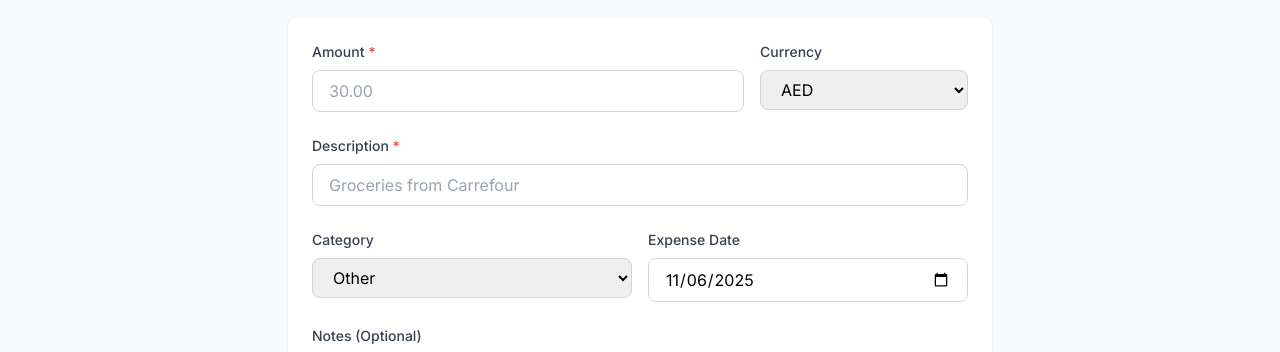
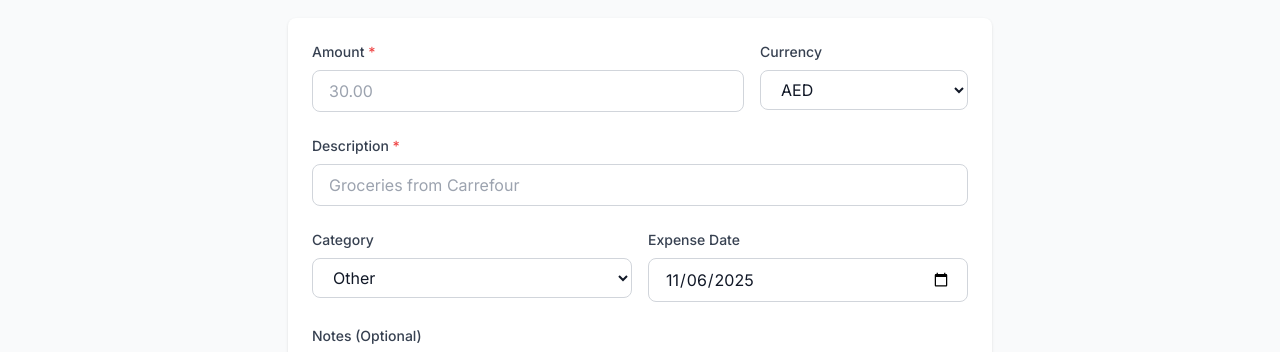
Before and after one commit to ashiwanikumar/flatmate-expense-tracker-landingpage, a Next.js app: page /expenses/add in a window 1280 px wide. Shown: the part 205-557 px from the top of the page. Built offline with nearby package versions, Linux system fonts and the light colour scheme; no server answers.

Commit message:
fix: text visible under expense add

```diff
--- a/app/expenses/add/page.tsx
+++ b/app/expenses/add/page.tsx
@@ -180,7 +180,7 @@
                   value={formData.amount}
                   onChange={handleInputChange}
                   required
-                  className="w-full px-4 py-2 border border-gray-300 rounded-lg focus:ring-2 focus:ring-purple-500 focus:border-transparent"
+                  className="w-full px-4 py-2 border border-gray-300 rounded-lg focus:ring-2 focus:ring-purple-500 focus:border-transparent bg-white text-gray-900"
                   placeholder="30.00"
                 />
               </div>
@@ -193,7 +193,7 @@
                   name="currency"
                   value={formData.currency}
                   onChange={handleInputChange}
-                  className="w-full px-4 py-2 border border-gray-300 rounded-lg focus:ring-2 focus:ring-purple-500 focus:border-transparent"
+                  className="w-full px-4 py-2 border border-gray-300 rounded-lg focus:ring-2 focus:ring-purple-500 focus:border-transparent bg-white text-gray-900"
                 >
                   <option value="AED">AED</option>
                   <option value="USD">USD</option>
@@ -216,7 +216,7 @@
                 onChange={handleInputChange}
                 required
                 maxLength={500}
-                className="w-full px-4 py-2 border border-gray-300 rounded-lg focus:ring-2 focus:ring-purple-500 focus:border-transparent"
+                className="w-full px-4 py-2 border border-gray-300 rounded-lg focus:ring-2 focus:ring-purple-500 focus:border-transparent bg-white text-gray-900"
                 placeholder="Groceries from Carrefour"
               />
             </div>
@@ -232,7 +232,7 @@
                   name="category"
                   value={formData.category}
                   onChange={handleInputChange}
-                  className="w-full px-4 py-2 border border-gray-300 rounded-lg focus:ring-2 focus:ring-purple-500 focus:border-transparent"
+                  className="w-full px-4 py-2 border border-gray-300 rounded-lg focus:ring-2 focus:ring-purple-500 focus:border-transparent bg-white text-gray-900"
                 >
                   <option value="groceries">Groceries</option>
                   <option value="food">Food</option>
@@ -251,7 +251,7 @@
                   name="expenseDate"
                   value={formData.expenseDate}
                   onChange={handleInputChange}
-                  className="w-full px-4 py-2 border border-gray-300 rounded-lg focus:ring-2 focus:ring-purple-500 focus:border-transparent"
+                  className="w-full px-4 py-2 border border-gray-300 rounded-lg focus:ring-2 focus:ring-purple-500 focus:border-transparent bg-white text-gray-900"
                 />
               </div>
             </div>
@@ -268,7 +268,7 @@
                 onChange={handleInputChange}
                 rows={3}
                 maxLength={1000}
-                className="w-full px-4 py-2 border border-gray-300 rounded-lg focus:ring-2 focus:ring-purple-500 focus:border-transparent"
+                className="w-full px-4 py-2 border border-gray-300 rounded-lg focus:ring-2 focus:ring-purple-500 focus:border-transparent bg-white text-gray-900"
                 placeholder="Additional notes about this expense..."
               />
             </div>
```
